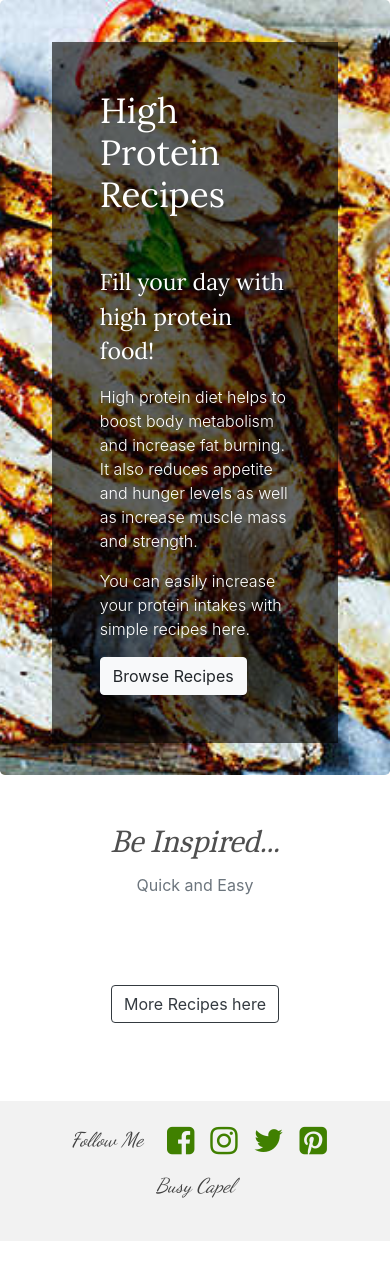
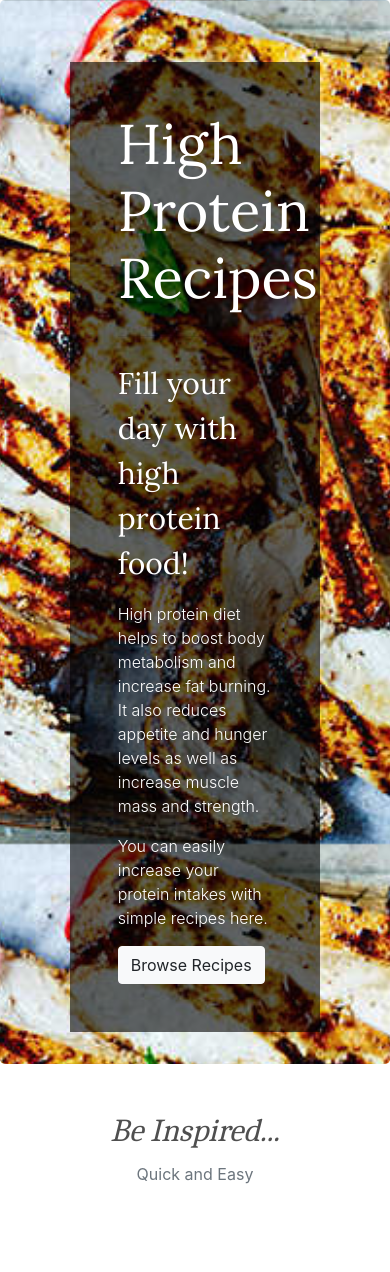
Before and after one commit to capel82/Busy-Capel, a Flask app: page / in a window 390 px wide. Shown: the part 56-1328 px from the top of the page. Before the commit the page ends 1297 px from the top, so only its background shows below. Run offline with Flask 2, Linux system fonts and the light colour scheme; data that the repository does not hold is empty; some libraries are stand-ins or nearby versions.

Commit message:
removed media queries

```diff
--- a/static/css/style.css
+++ b/static/css/style.css
@@ -60,24 +60,6 @@ html {
     font-family: 'Lora', sans-serif;
 }
 
-@media only screen and (max-width: 768px) {
-   #recipe_shoutout{
-       font-size:35px;
-  }
-  .overlay {
-    height:60%;
-    width:80%;
-    background-color: rgb(0,0,0, 0.6);
-    align-items:center;
-    vertical-align: central;
-    margin-top: 10px;
-    }
-    #fill_your_day {
-    color: #fff;
-    font-size:23px;
-    font-family: 'Lora', sans-serif;
-}
-}
 .jumbotron p {
     color:#fff;
     font-weight: 300;
```
